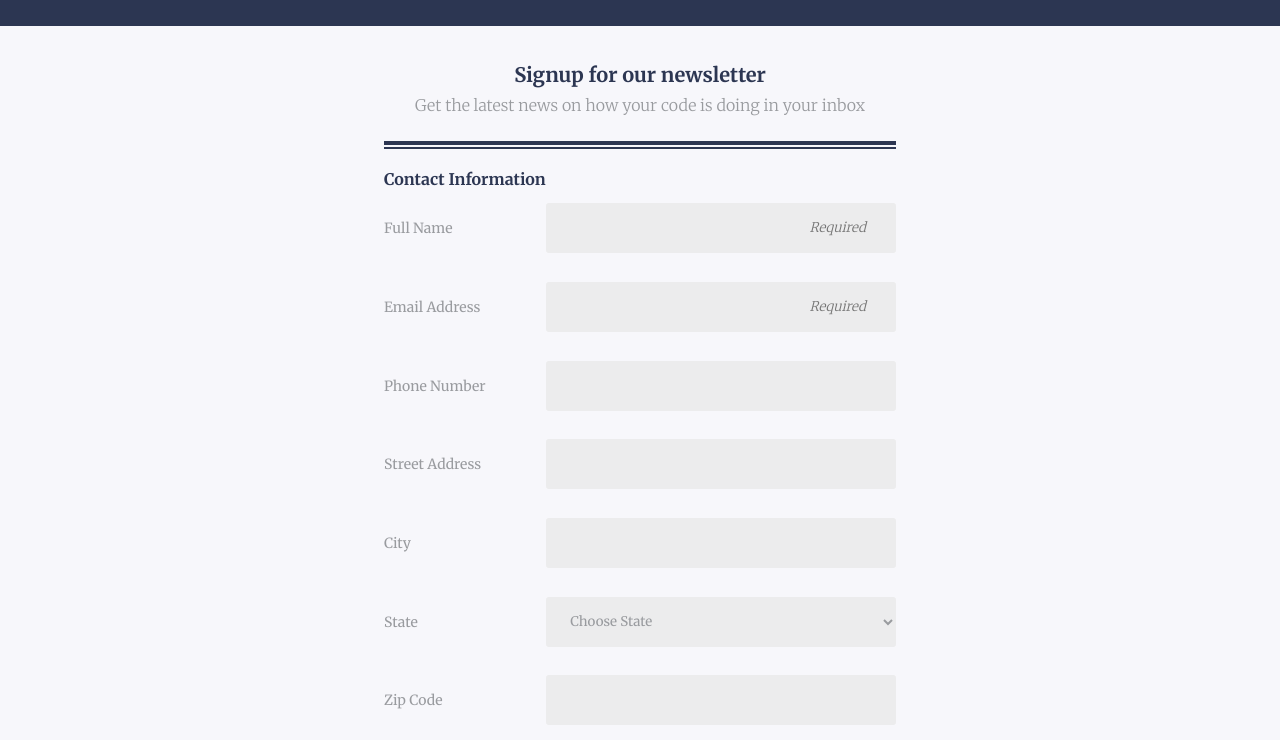
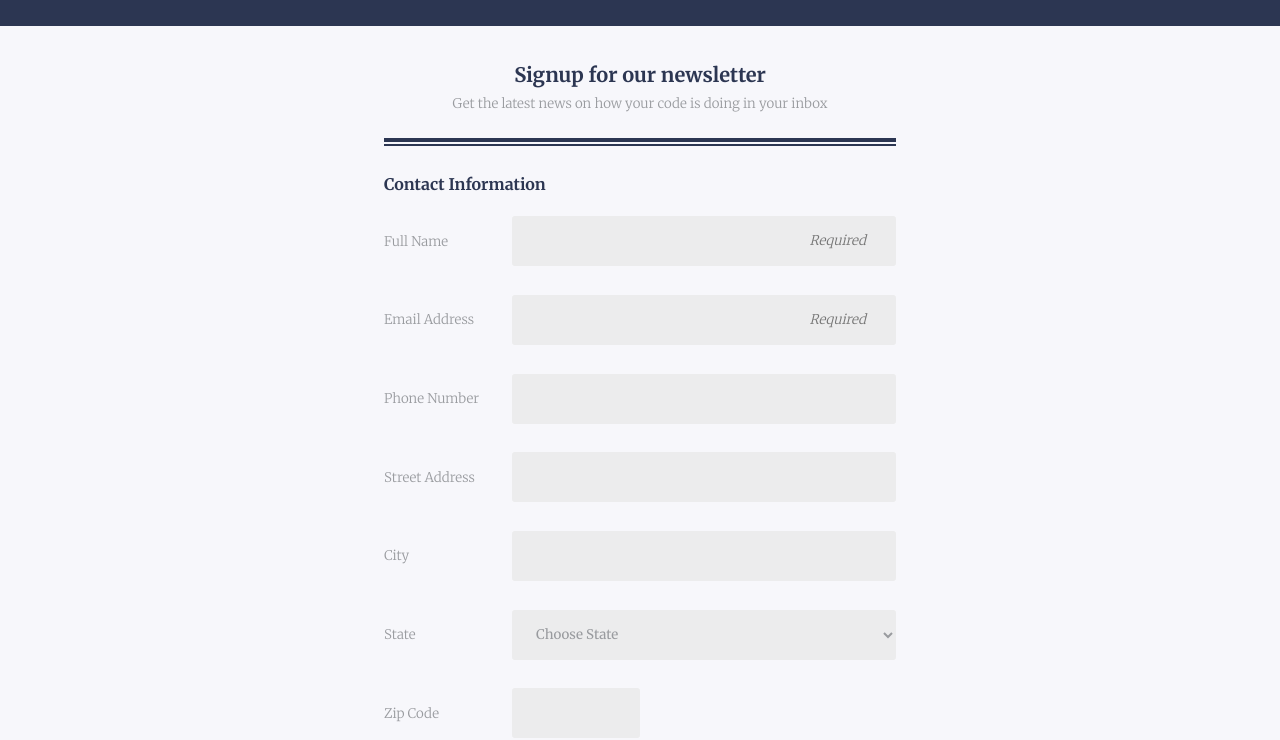
Before and after one commit to mjnyland/21_08_24_TD_Project03, a plain HTML site: page index.html in a window 1280 px wide. Shown: the part 60-800 px from the top of the page. Drawn offline with Linux system fonts and the light colour scheme.

Commit message:
project3_v1.4

```diff
--- a/css/style.css
+++ b/css/style.css
@@ -39,13 +39,14 @@ h2 {
 
 label {
   color:rgb(153, 155, 159);
-  font-size: 14px;
+  font-size: 10pt;
+  font-weight: 300;
 }
 
 p {
   color:rgb(153, 155, 159);
   font-weight: 300;
-  font-size: 12pt;
+  font-size: 10pt;
   margin-bottom: 1em;
 }
 
@@ -64,6 +65,17 @@ h3 {
   color:rgb(44, 54, 82);
   padding: .5em 0;
   font-size: 12pt;
+}
+
+.legend {
+  color: rgb(44, 54, 82);
+  padding: 1em 0;
+  font-size: 12pt;
+  font-weight: 700;
+}
+
+fieldset{
+  border: none;
 }
 
 
@@ -140,8 +152,6 @@ input:focus + span {
   transform: scale(1.05);
   transition-duration: .3s;
 }
-
-
 
 .field-7 {
   width: 50%;
@@ -252,9 +262,23 @@ option{
     align-items: center;
   }
 
+
+  .field-1 .input,
+  .field-2 .input,
+  .field-3 .input,
+  .field-4 .input,
+  .field-5 .input,
+  .field-6 .input{
+    flex-basis: 75%;
+  }
+
+  .field-7 .input{
+    flex-basis: 25%;
+    margin-right: 50%;
+  }
+
   .form-field label{
-    width: 35%;
-    margin-right: 3em;
+    flex-basis: 25%;
   }
 
 
@@ -264,9 +288,11 @@ option{
     align-items: center;
   }
 
+
   .newsletter-form label {
     margin-left: .5em;
   }
+
 
   .field-13 {
     flex-direction: column;
--- a/index.html
+++ b/index.html
@@ -30,9 +30,10 @@
         <hr class="rule thick">
         <hr class="rule thin">
 
-        <div class="container contact-form">
-            <h3>Contact Information</h3>
         <form action="index.html" method="post">
+
+            <fieldset class="container contact-form">
+                    <legend class="legend">Contact Information</legend>
 
                     <div class="form-field field-1">
                         <label for="full-name">Full Name</label>
@@ -48,7 +49,7 @@
 
                     <div class="form-field field-3">
                         <label for="phone">Phone Number</label>
-                    <input class="input" type="number" id="phone" name="phone">
+                        <input class="input" type="tel" id="phone" name="phone">
                     </div>
                     <br>
 
@@ -66,7 +67,7 @@
 
                     <div class="form-field field-6">
                         <label for="state">State</label>
-                    <select class="input" name="state" id="state" >
+                        <select class="input" name="state" id="state">
                             <option value="" disabled selected hidden class="choose-placeholder">Choose State</option>
                             <option value="AL">Alabama</option>
                             <option value="AK">Alaska</option>
@@ -125,18 +126,15 @@
 
                     <div class="form-field field-7">
                         <label for="zip-code">Zip Code</label>
-                    <input class="input" type="number" id="zip-code" name="zip-code">
+                        <input class="input input-zip" type="number" id="zip-code" name="zip-code">
                     </div>
                     <br>
-
-            </div>
-
+            </fieldset>
 
             <hr class="rule thin">
 
-
-            <div class="container newsletter">
-                <h3>Newsletter</h3>
+            <fieldset class="container newsletter">
+                    <legend class="legend">Newsletter</legend>
                     <div class="container newsletter-form">
 
 
@@ -191,7 +189,8 @@
 
                     </div>
                     <button class="button submit" type="submit">Sign Up</button>
-            </div>
+
+            </fieldset>
 
         </form>
         <footer>Copyright The Code Review</footer>
```
Also changed, not shown: css/normalize.css. Lines whose indentation alone changed are shown as unchanged.
